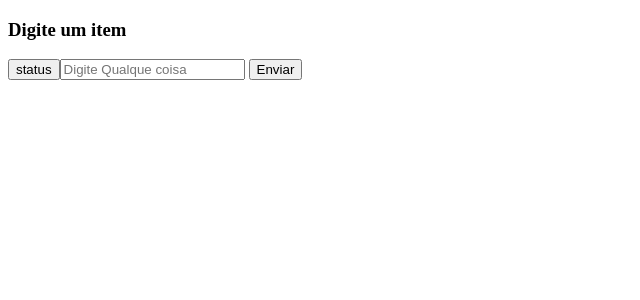
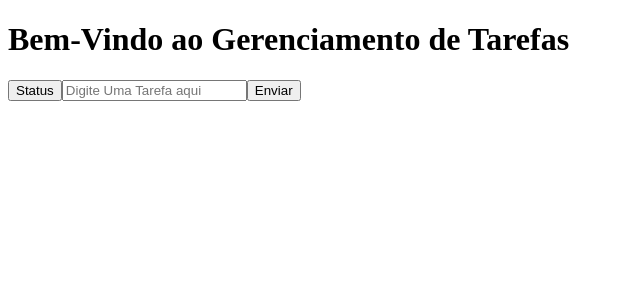
Before and after one commit to Edivansanto5/todoList, a Vue app: page / in a window 1280 px wide. Shown: the top 300 px of the page, without its empty margins (0-640 px from the left). Built offline with nearby package versions, Linux system fonts and the light colour scheme.

Commit message:
mudando o titulo e o campo input

```diff
--- a/src/components/todoList.vue
+++ b/src/components/todoList.vue
@@ -1,8 +1,8 @@
 <template>
      <div class="conteiner">
-    <h3>Digite um item</h3>
-    <button>status</button>
-    <input type="text" v-model.trim="lista.text" placeholder="Digite Qualque coisa"> <!-- ok-->
+    <h1>Bem-Vindo ao Gerenciamento de Tarefas</h1>
+    <button>Status</button>
+    <input type="text" v-model.trim="lista.text" placeholder="Digite Uma Tarefa aqui">
     <button type="button" @click="addLista()" > Enviar</button>
 
     <div v-for="(lista, index) in listas" :key="index" >
```
